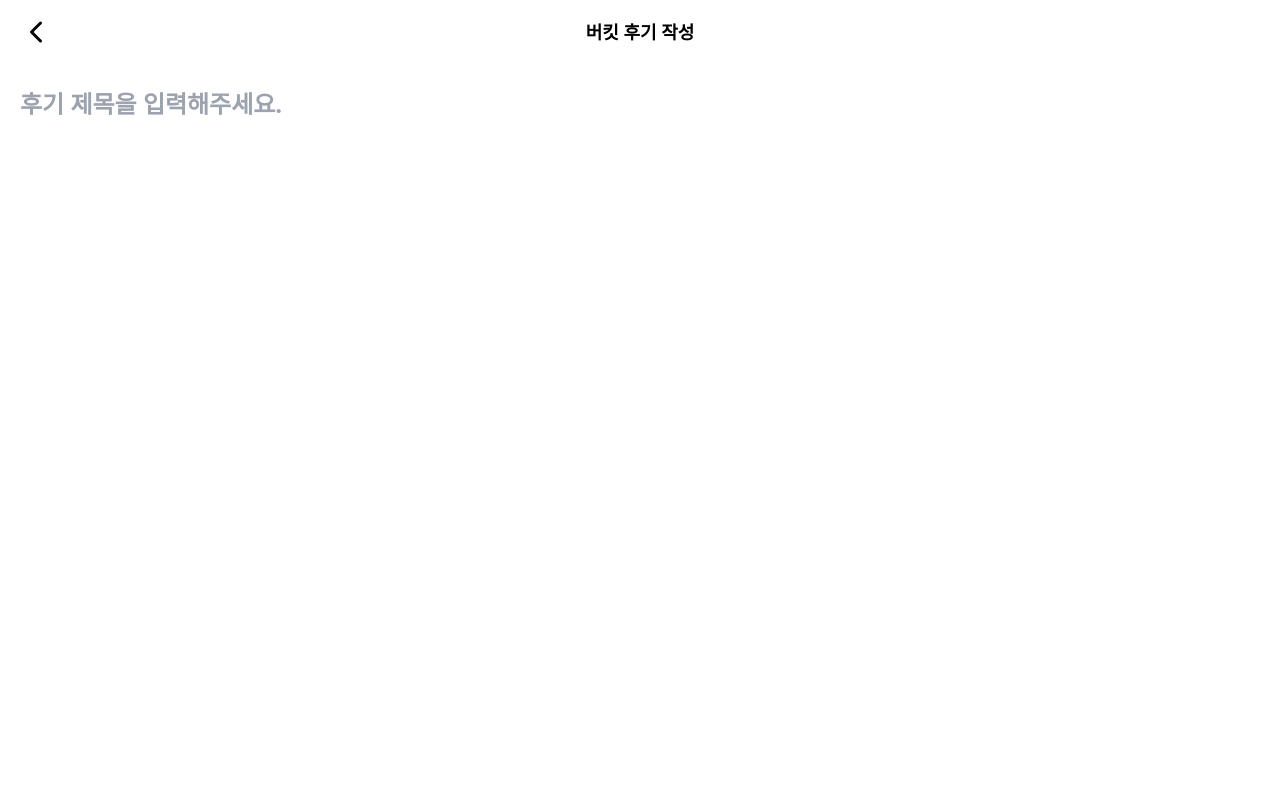
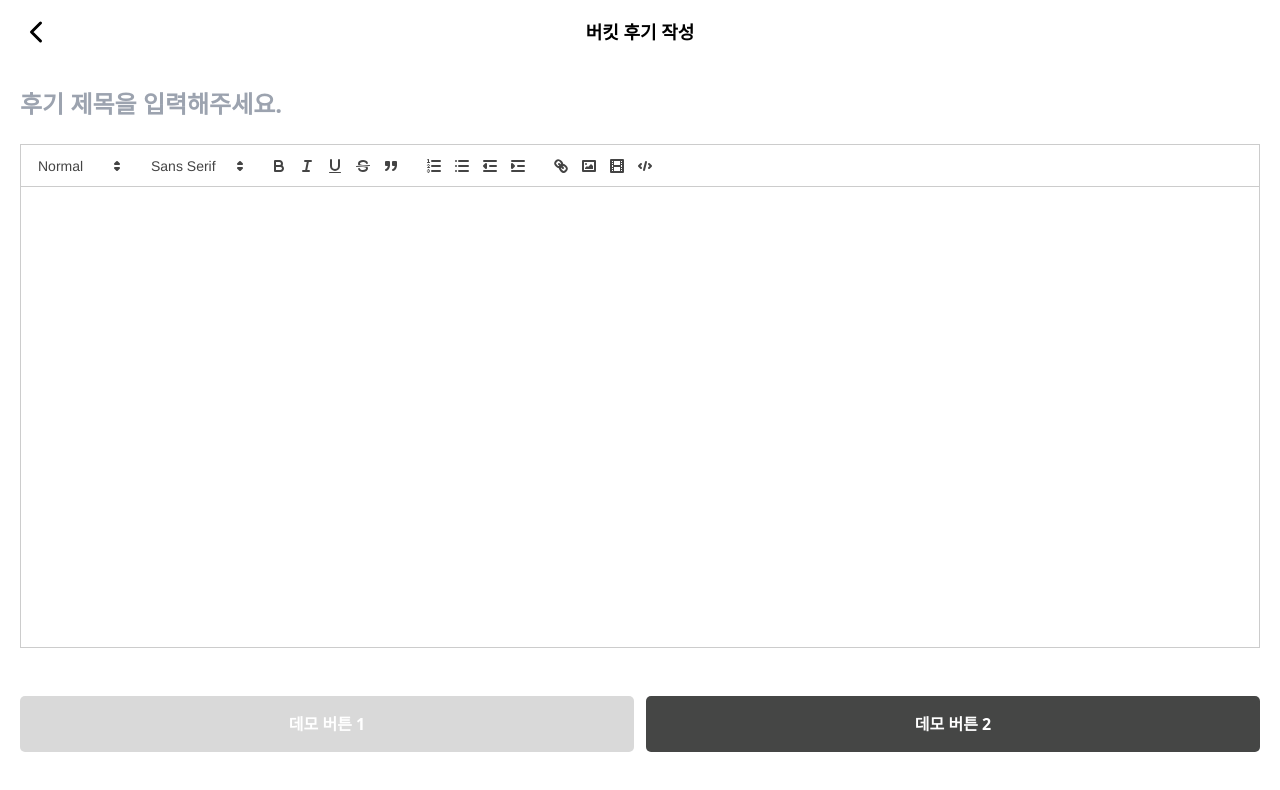
Before and after one commit to ggumms/ggumtle, a React (Vite) app in the folder frontend/: page /review/write in a window 1280 px wide. Shown: the top 790 px of the page. Built offline with nearby package versions, Linux system fonts and the light colour scheme.

Commit message:
[FE] Feat #76: 텍스트 에디터 적용 및 텍스트 에디터 스타일 적용
- 완성도니 UI 확인을 위해 데모버튼 적용

Change-Id: I208b20b14f5165f2c3070b02bffe3f238718c954

```diff
--- a/frontend/index.html
+++ b/frontend/index.html
@@ -4,6 +4,7 @@
 		<meta charset="UTF-8" />
 		<meta name="viewport" content="width=device-width, initial-scale=1.0" />
 		<link rel="stylesheet" href="./src/index.css" />
+		<link rel="stylesheet" href="path/to/assets/content-styles.css" type="text/css" />
 		<script
 			src="https://t1.kakaocdn.net/kakao_js_sdk/2.6.0/kakao.min.js"
 			integrity="sha384-6MFdIr0zOira1CHQkedUqJVql0YtcZA1P0nbPrQYJXVJZUkTk/oX4U9GhUIs3/z8"
--- /dev/null
+++ b/frontend/src/pages/Bucket/AddReview/TextEditor/ReactQuillEditor.tsx
@@ -0,0 +1,32 @@
+import ReactQuill from 'react-quill'
+import 'react-quill/dist/quill.snow.css'
+
+interface ReactQuillProps {
+	value: string
+	setValue: React.Dispatch<React.SetStateAction<string>>
+}
+
+const ReactQuillEditor = ({ value, setValue }: ReactQuillProps) => {
+	const modules = {
+		toolbar: [
+			[{ header: [1, 2, 3, 4, 5, 6, false] }],
+			[{ font: [] }],
+			// [{ size: [] }],
+			['bold', 'italic', 'underline', 'strike', 'blockquote'],
+			[{ list: 'ordered' }, { list: 'bullet' }, { indent: '-1' }, { indent: '+1' }],
+			['link', 'image', 'video', 'code-block'],
+		],
+	}
+
+	return (
+		<ReactQuill
+			theme="snow"
+			value={value}
+			onChange={setValue}
+			modules={modules}
+			className="flex flex-col grow"
+		/>
+	)
+}
+
+export default ReactQuillEditor
--- /dev/null
+++ b/frontend/src/pages/Bucket/AddReview/TextEditor/ReactQuillMirror.tsx
@@ -0,0 +1,8 @@
+interface IMirrorProps {
+	value: string
+}
+const ReactQuillMirror = ({ value }: IMirrorProps) => {
+	return <div>{value}</div>
+}
+
+export default ReactQuillMirror
--- /dev/null
+++ b/frontend/src/pages/Bucket/AddReview/TextEditor/index.tsx
@@ -0,0 +1,19 @@
+import ReactQuillEditor from './ReactQuillEditor'
+import ReactQuillMirror from './ReactQuillMirror'
+
+interface ITextEditorProps {
+	value: string
+	setValue: React.Dispatch<React.SetStateAction<string>>
+}
+
+const TextEditor = ({ value, setValue }: ITextEditorProps) => {
+	return (
+		<>
+			<ReactQuillEditor value={value} setValue={setValue} />
+			{/* //Todo: 나중에 github처럼 html-parser써서 미리보기 화면 전환 가능하도록 제공 */}
+			<ReactQuillMirror value={value} />
+		</>
+	)
+}
+
+export default TextEditor
--- a/frontend/src/pages/Bucket/AddReview/index.tsx
+++ b/frontend/src/pages/Bucket/AddReview/index.tsx
@@ -1,12 +1,20 @@
-import { useState } from 'react'
+import { useEffect, useState } from 'react'
 import ReviewTitle from './ReviewTitle'
 import { icons } from '../../../constants/header-icons'
 import { useRouter } from '../../../hooks/useRouter'
 import { IMenu, IMenuFunc } from '../../../interfaces'
 import WithHeaderLayout from '../../../components/layout/WithHeaderLayout'
 
+import NavigateButton from '../../../components/NavigateButton'
+import TextEditor from './TextEditor'
+
 const AddReview = () => {
 	const [title, setTitle] = useState('')
+	const [reviewText, setReviewText] = useState('')
+	useEffect(() => {
+		console.log(reviewText)
+	}, [reviewText])
+
 	const { goBack } = useRouter()
 
 	const handleLeftFunc = () => {
@@ -18,6 +26,15 @@ const AddReview = () => {
 	return (
 		<WithHeaderLayout headerMenu={headerMenu} headerFunc={headerFunc}>
 			<ReviewTitle title={title} setTitle={setTitle} />
+			<TextEditor value={reviewText} setValue={setReviewText} />
+			<div className="flex gap-3 pt-12 pb-12">
+				<NavigateButton path="/" isDisable={true}>
+					<p>데모 버튼 1</p>
+				</NavigateButton>
+				<NavigateButton path="/" isDisable={false}>
+					<p>데모 버튼 2</p>
+				</NavigateButton>
+			</div>
 		</WithHeaderLayout>
 	)
 }
```
Also changed, not shown: frontend/package.json (+9 -0 lines), 1 other file (tests, documents, lock files or other folders).
